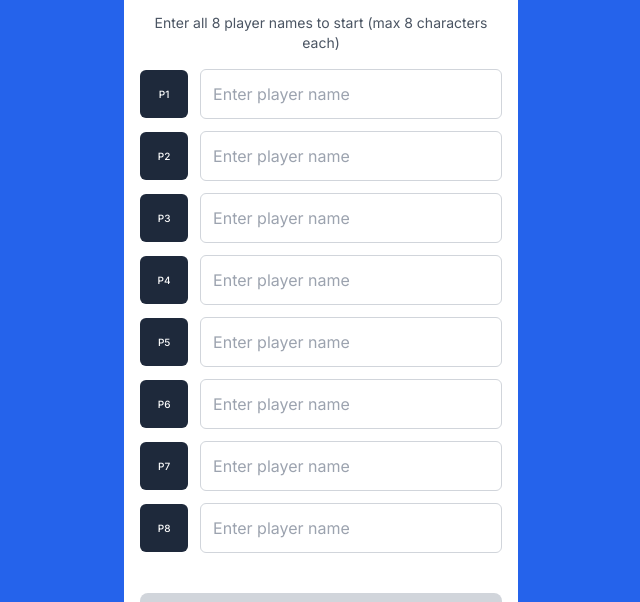
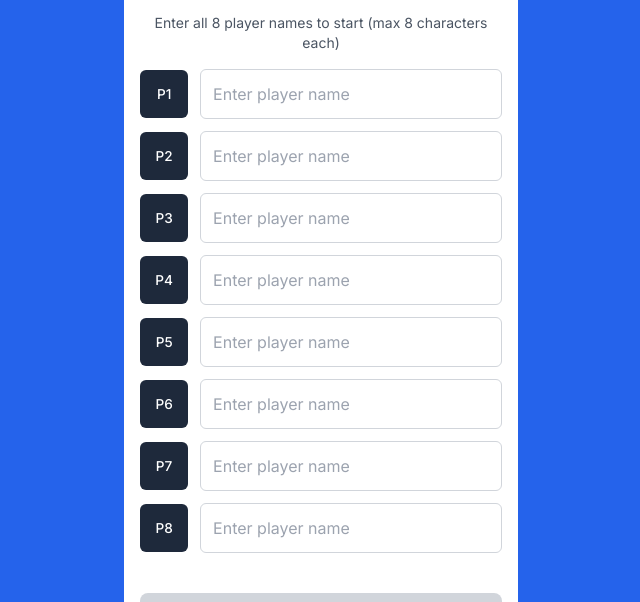
Before and after one commit to spicycabbage/fribadminton, a Next.js app: page /create-tournament in a window 1280 px wide. Shown: the part 201-803 px from the top of the page, without its empty margins (319-959 px from the left). Built offline with nearby package versions, Linux system fonts and the light colour scheme.

Commit message:
Matches: enlarge player name text with responsive clamp (fits within 80px)

```diff
--- a/src/app/globals.css
+++ b/src/app/globals.css
@@ -51,7 +51,7 @@
   font-weight: 500;
   text-align: center;
   white-space: nowrap;
-  font-size: 0.625rem;
+  font-size: clamp(0.75rem, 2.8vw, 0.85rem);
   line-height: 1rem;
   max-width: 80px;
   overflow: hidden;
```
